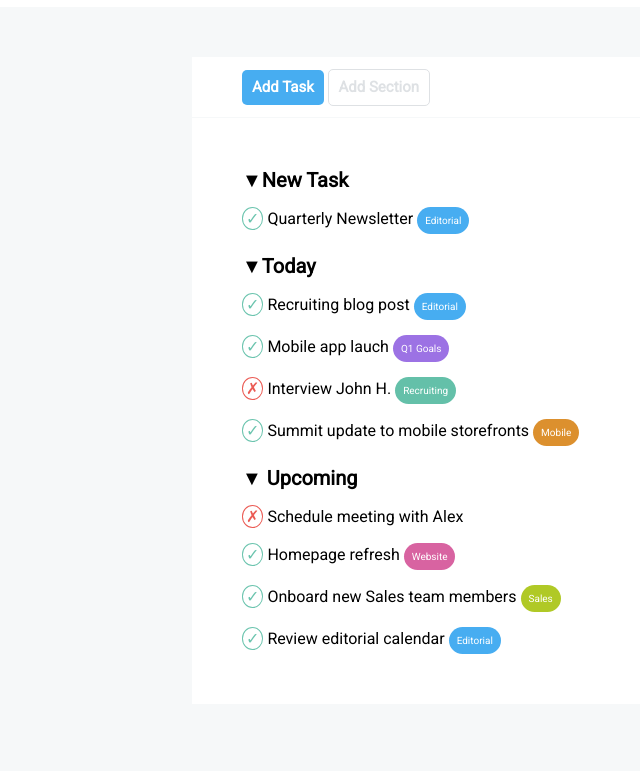
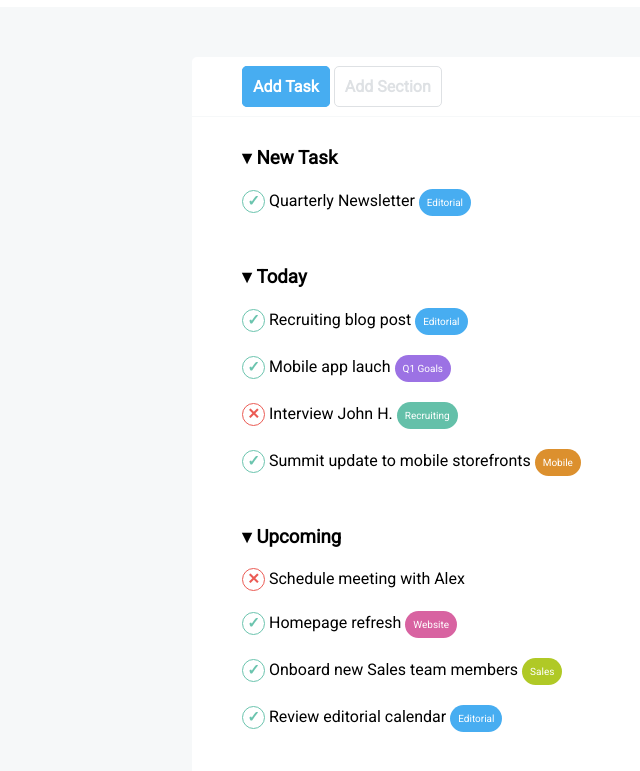
Before and after one commit to stedfl/html-css-toboolist, a plain HTML site: page index.html in a window 1280 px wide. Shown: the part 63-834 px from the top of the page, without its empty margins (0-640 px from the left). Before the commit the page ends 800 px from the top, so only its background shows below. Drawn offline with Linux system fonts and the light colour scheme.

Commit message:
final correction

```diff
--- a/css/style.css
+++ b/css/style.css
@@ -1,7 +1,7 @@
 * {
   margin: 0;
   padding: 0;
-  box-sizing: 0;
+  box-sizing: border-box;
   font-family: 'Roboto', sans-serif;
 }
 
@@ -14,6 +14,7 @@ header {
   font-size: 30px;
   font-weight: bold;
   padding: 10px 20px;
+  margin-bottom: 50px;
 }
 
 .contain {
@@ -27,24 +28,17 @@ header img {
 /* MAIN */
 main {
   width: 70%;
-  margin: auto;
-  margin-top: 50px;
-  padding-bottom: 50px;
+  margin: 0 auto;
+  border-radius: 5px;
 }
 
 /* BUTTON BAR */
 .top-bar {
-  font-size: 15px;
-  height: 60px;
-  border-bottom: 1px solid #f6f8f9;
-  padding-left: 50px;
-  line-height: 60px;
+  padding: 20px 50px;
+  border-bottom: 1px solid #F6F8F9;
 }
 
 .top-bar .button {
-  display: inline-block;
-  height: 15px;
-  line-height: 15px;
   padding: 10px;
   border-radius: 5px;
   font-weight: bold;
@@ -53,6 +47,7 @@ main {
 .top-bar .task.button {
   background-color: #47adf1;
   color: white;
+  border: 1px solid #47adf1;
 }
 
 .top-bar .section.button {
@@ -61,42 +56,51 @@ main {
 }
 
 /* TODO LIST */
-.list-content {
-  padding-top: 30px;
-  padding-left: 50px;
+
+ul {
+  list-style: none;
 }
 
-.list-content .box {
-  margin-top: 20px;
+ul li, ul li h3 {
+  margin-bottom: 20px;
 }
 
-.list-content .title-task {
-  font-weight: bold;
-  font-size: 20px;
+li:last-child > .box-task {
+  margin-bottom: 30px;
+}
+
+li h3::before {
+  content: '\25BE';
+  padding-right:5px;
+}
+
+.list-content {
+  padding: 30px 50px;
 }
 
 /* CHECKBOX */
-.checkbox {
+li .checkbox::before {
   display: inline-block;
   height: 15px;
-  border-radius: 100%;
-  font-size: bold;
+  width: 15px;
+  border-radius: 50%;
+  text-align: center;
+  font-weight: bold;
+  font-size: 15px;
   line-height: 15px;
   padding: 3px;
 }
 
-.checkbox.done {
+li .checkbox.done::before {
   color: #6bc4ae;
   border: 1px solid #6bc4ae;
+  content: '\2713';
 }
 
-.checkbox.undone {
+li .checkbox.undone::before {
   color: #eb5b54;
   border: 1px solid #eb5b54;
-}
-
-.description-task {
-  padding-top: 15px;
+  content: '\2715';
 }
 
 /* TASK BOX */
--- a/index.html
+++ b/index.html
@@ -22,104 +22,104 @@
     </section>
     <!-- /TOP-BAR MENU -->
 
-    <!-- TODO LIST -->
     <section class="list-content">
 
+      <!-- TODO LIST -->
+      <ul>
         <!-- NEW TASK -->
-      <div class="new-task box">
-        <p class="title-task">&#x25BC;New Task</p>
+        <li>
+          <h3>New Task</h3>
 
           <!-- FIRST TASK -->
-        <div class="description-task">
-          <span class="checkbox done">&check;</span>
+          <ul>
+            <li>
+              <span class="checkbox done"></span>
               <span>Quarterly Newsletter</span>
               <span class="box-task edit">Editorial</span>
-        </div>
+            </li>
+          </ul>
           <!-- /FIRST TASK -->
-      </div>
+
+        </li>
         <!-- /NEW TASK -->
 
         <!-- TODAY TASK -->
-      <div class="today box">
-        <p class="title-task">&#x25BC;Today</p>
+        <li>
+          <h3>Today</h3>
 
+          <ul>
             <!-- FIRST TASK -->
-        <div class="description-task">
-          <span class="checkbox done">&check;</span>
+            <li>
+              <span class="checkbox done"></span>
               <span>Recruiting blog post</span>
               <span class="box-task edit">Editorial</span>
-        </div>
+            </li>
             <!-- /FIRST TASK -->
-
             <!-- SECOND TASK -->
-        <div class="description-task">
-          <span class="checkbox done">&check;</span>
+            <li>
+              <span class="checkbox done"></span>
               <span>Mobile app lauch</span>
               <span class="box-task goals" >Q1 Goals</span>
-        </div>
+            </li>
             <!-- /SECOND TASK -->
-
             <!-- THIRD TASK -->
-        <div class="description-task">
-          <span class="checkbox undone">&cross;</span>
+            <li>
+              <span class="checkbox undone"></span>
               <span>Interview John H.</span>
               <span class="box-task recru">Recruiting</span>
-        </div>
+            </li>
             <!-- /THIRD TASK -->
-
             <!-- FOURTH TASK -->
-        <div class="description-task">
-          <span class="checkbox done">&check;</span>
+            <li>
+              <span class="checkbox done"></span>
               <span>Summit update to mobile storefronts</span>
               <span class="box-task mobile">Mobile</span>
-        </div>
+            </li>
             <!-- /FOURTH TASK -->
-
-      </div>
+          </ul>
+        </li>
         <!-- /TODAY TASK -->
 
         <!-- UPCOMING TASK -->
-      <div class="upcoming box">
-        <p class="title-task">&#x25BC; Upcoming</p>
+        <li>
+          <h3>Upcoming</h3>
+          <ul>
 
             <!-- FIRST TASK -->
-        <div class="description-task">
-          <span class="checkbox undone">&cross;</span>
+            <li>
+              <span class="checkbox undone"></span>
               <span>Schedule meeting with Alex</span>
-        </div>
+            </li>
             <!-- /FIRST TASK -->
-
             <!-- SECOND TASK -->
-        <div class="description-task">
-          <span class="checkbox done">&check;</span>
+            <li>
+              <span class="checkbox done"></span>
               <span>Homepage refresh</span>
               <span class="box-task web">Website</span>
-        </div>
+            </li>
             <!-- /SECOND TASK -->
-
             <!-- THIRD TASK -->
-        <div class="description-task">
-          <span class="checkbox done">&check;</span>
+            <li>
+              <span class="checkbox done"></span>
               <span>Onboard new Sales team members</span>
               <span class="box-task sales">Sales</span>
-        </div>
+            </li>
             <!-- /THIRD TASK -->
-
             <!-- FOURTH TASK -->
-        <div class="description-task">
-          <span class="checkbox done">&check;</span>
+            <li>
+              <span class="checkbox done"></span>
               <span>Review editorial calendar</span>
               <span class="box-task edit">Editorial</span>
-        </div>
+            </li>
             <!-- /FOURTH TASK -->
+          </ul>
+        </li>
+        <!-- UPCOMING TASK -->
 
-      </div>
-      <!-- /UPCOMING TASK -->
+      </ul>
+      <!-- /TODO LIST -->
 
     </section>
-    <!-- /TODO LIST -->
-
   </main>
-
 </body>
 </html>
```
Lines whose indentation alone changed are shown as unchanged.
